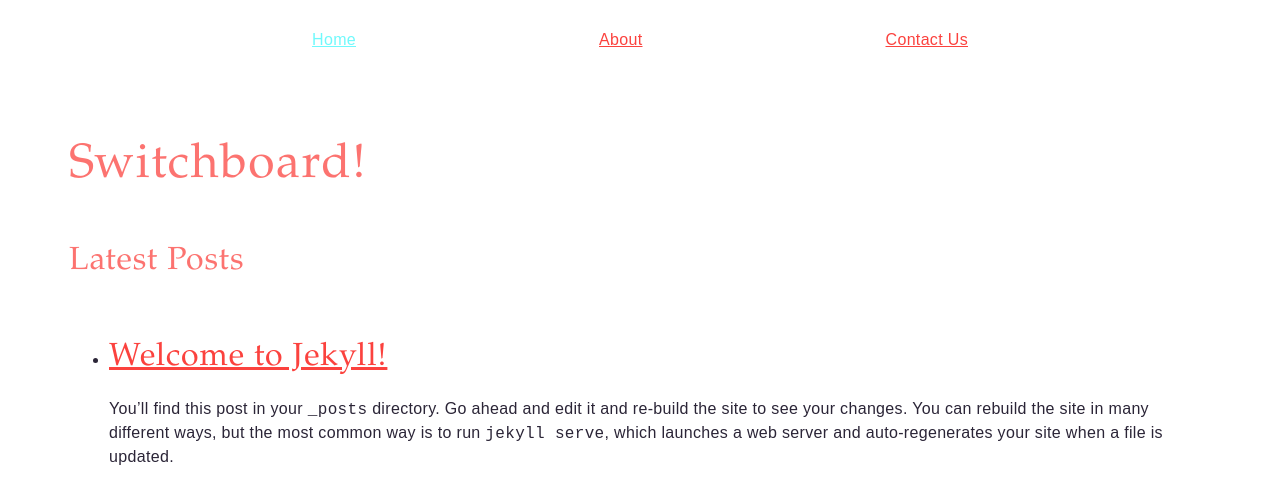
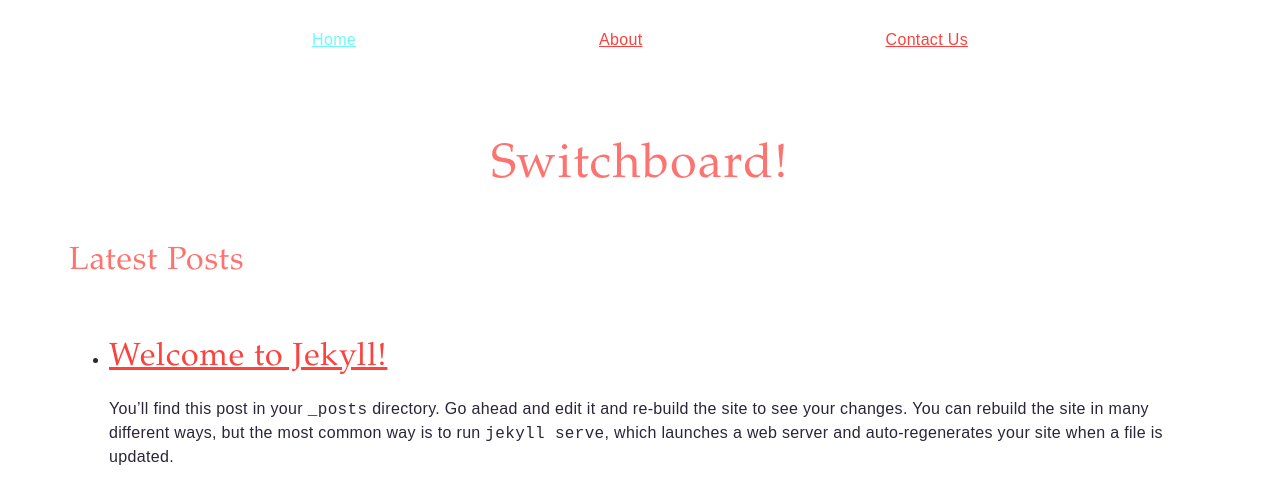
Before and after one commit to switchboardco/brand-website, a Jekyll site: the page built from index.html, in a window 1280 px wide. Shown: the top 504 px of the page. Built offline with Jekyll 4.4.1, drawn with Linux system fonts in a browser that asks for light colours.

Commit message:
Tweaked styling for about page

```diff
--- a/_sass/_vars.scss
+++ b/_sass/_vars.scss
@@ -84,5 +84,3 @@
 
 // Border radius
 $radiusBtn: 3px;
-$radiusTile: 5px;
-$radiusTilex: 10px;
--- a/_sass/components/_typography.scss
+++ b/_sass/components/_typography.scss
@@ -17,6 +17,7 @@
     font-size: $textH1;
     letter-spacing: $letterspaceWide;
     line-height: $lineHeightXwide;
+    text-align: center;
 
     @media screen and (min-width: $medium) {
       font-size: $textH1x;
--- a/_sass/pages/_about.scss
+++ b/_sass/pages/_about.scss
@@ -33,5 +33,23 @@
 }
 
 .about-member-image {
+    margin: auto;
+    width: 80%;
+
     border-radius: 50%;
+
+    @media screen and (min-width: $medium) {
+        width: 30%;
+    }
 }
+
+.about-divider {
+    margin-top: $gapLarge;
+    width: 90%;
+
+    border: 1px solid $colorSecondary;
+
+    @media screen and (min-width: $medium) {
+        width: 75%;
+    }
+}
--- a/about.html
+++ b/about.html
@@ -6,7 +6,7 @@
     <h1>Our Team</h1>
 
     <p>Lorem ipsum dolor sit amet, consectetur adipiscing elit, sed do eiusmod tempor incididunt ut labore et dolore magna aliqua. Ut enim ad minim veniam, quis nostrud exercitation ullamco laboris nisi ut aliquip ex ea commodo consequat.</p>
-
+    <hr class="about-divider">
     {% for item in site.data.team %}
         <div class="{% cycle 'about-member-container', 'about-member-container-reverse' %}">
             <img src="http://placeimg.com/400/400/people" class="about-member-image">
```
